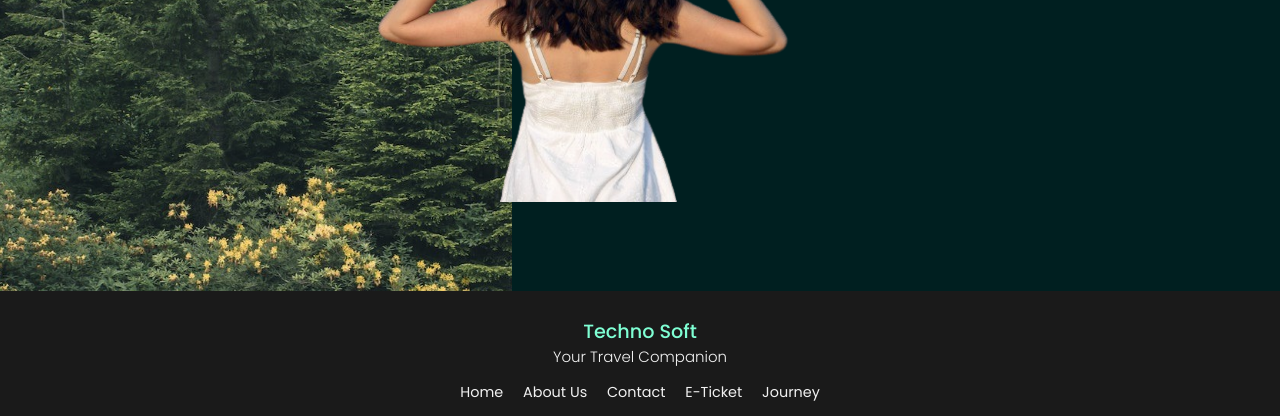
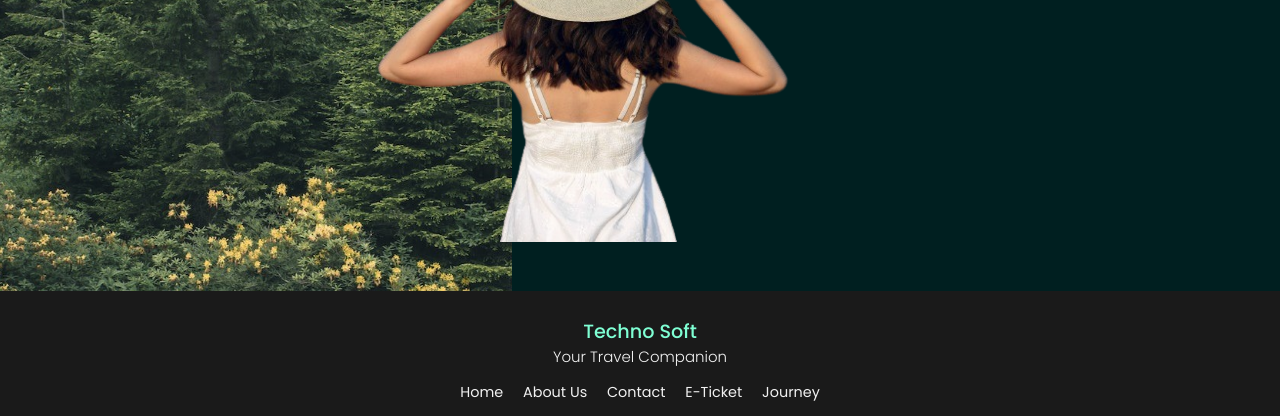
Before and after one commit to Saniyakhan10/Travel-Moments, a plain HTML site: page index.html in a window 1280 px wide. Shown: the part 509-925 px from the top of the page. Drawn offline with Linux system fonts and the light colour scheme.

Commit message:
image change required

```diff
--- a/index.html
+++ b/index.html
@@ -161,7 +161,7 @@
         .img1 {
             position: absolute;
             z-index: 3;
-            top: 19.5rem;
+            top: 22rem;
             left: 23rem;
         }
 
```
